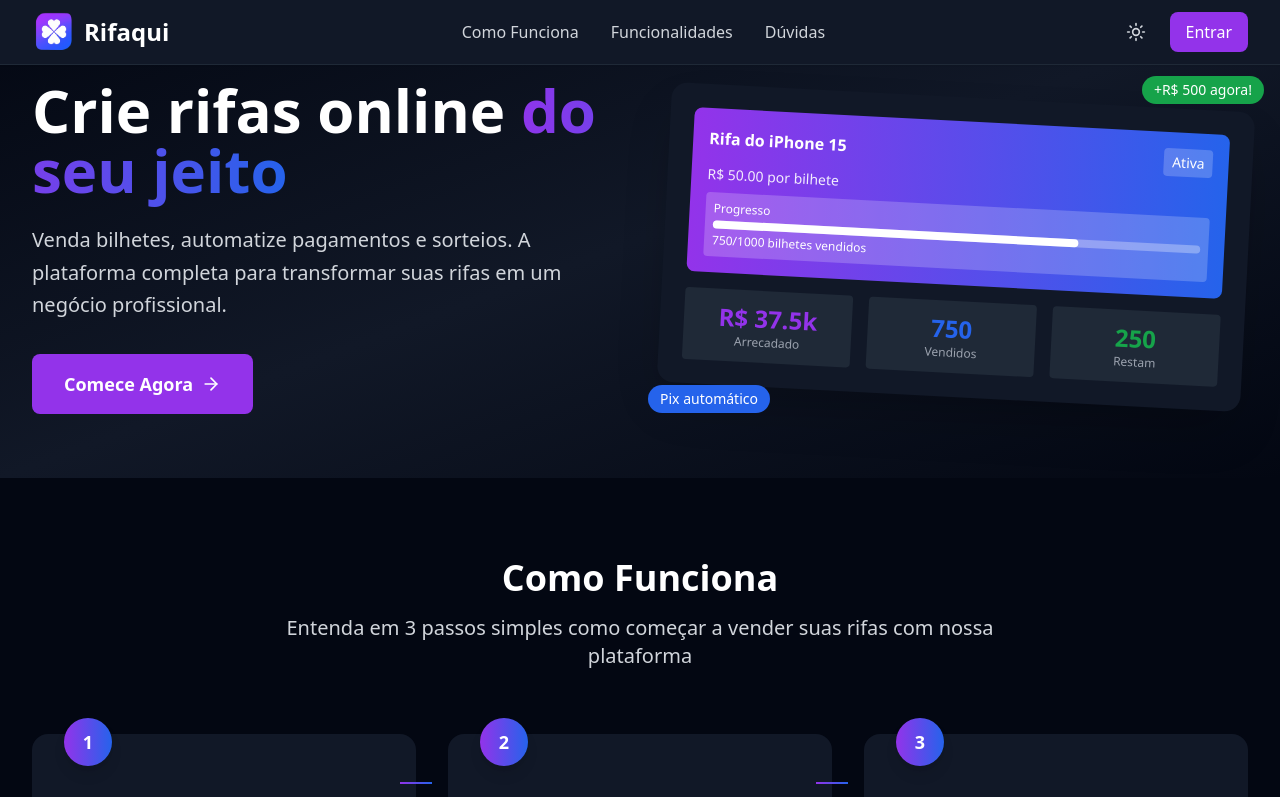
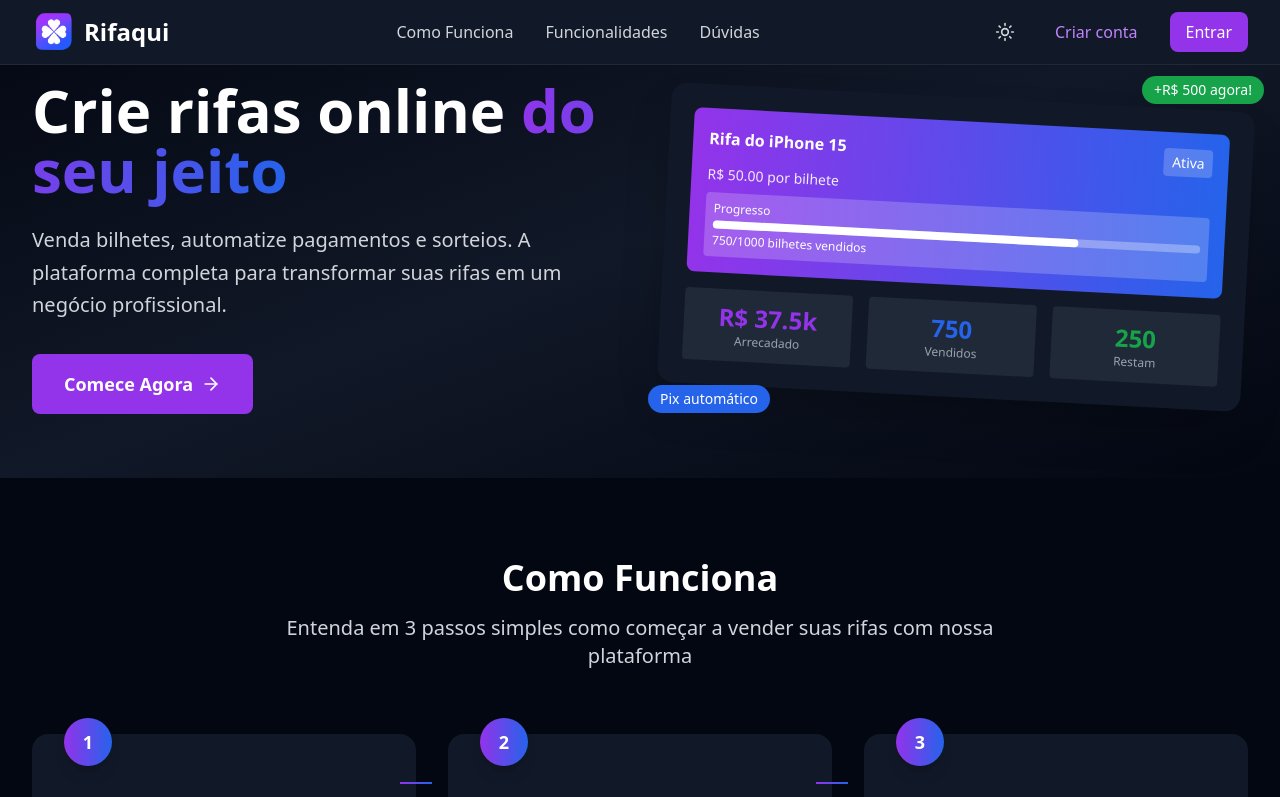
Before and after one commit to gilson954/sistema-rifa, a React (Vite) app: page / in a window 1280 px wide. Shown: the top 797 px of the page. Built offline with nearby package versions, Linux system fonts and the light colour scheme; no server answers.

Commit message:
Adicionar botão 'Criar conta' no cabeçalho

```diff
--- a/src/components/Header.tsx
+++ b/src/components/Header.tsx
@@ -17,6 +17,10 @@ const Header = () => {
     } else {
       navigate('/login');
     }
+  };
+
+  const handleRegisterClick = () => {
+    navigate('/register');
   };
 
   const handleGoHome = () => {
@@ -96,6 +100,14 @@ const Header = () => {
             >
               {theme === 'light' ? <Moon size={20} /> : <Sun size={20} />}
             </button>
+            {!user && (
+              <button
+                onClick={handleRegisterClick}
+                className="text-purple-600 dark:text-purple-400 hover:text-purple-700 dark:hover:text-purple-300 px-4 py-2 rounded-lg font-medium transition-colors duration-200 hover:bg-purple-50 dark:hover:bg-purple-900/20"
+              >
+                Criar conta
+              </button>
+            )}
             <button
               onClick={handleAuthClick}
               className="bg-purple-600 text-white px-4 py-2 rounded-lg hover:bg-purple-700 transition-colors duration-200 font-medium"
@@ -147,6 +159,14 @@ const Header = () => {
                     {theme === 'light' ? <Moon size={20} /> : <Sun size={20} />}
                   </button>
                 </div>
+                {!user && (
+                  <button
+                    onClick={handleRegisterClick}
+                    className="text-purple-600 dark:text-purple-400 hover:text-purple-700 dark:hover:text-purple-300 px-4 py-2 rounded-lg font-medium transition-colors duration-200 text-left hover:bg-purple-50 dark:hover:bg-purple-900/20"
+                  >
+                    Criar conta
+                  </button>
+                )}
                 <button
                   onClick={handleAuthClick}
                   className="bg-purple-600 text-white px-4 py-2 rounded-lg hover:bg-purple-700 transition-colors duration-200 font-medium text-left"
```
